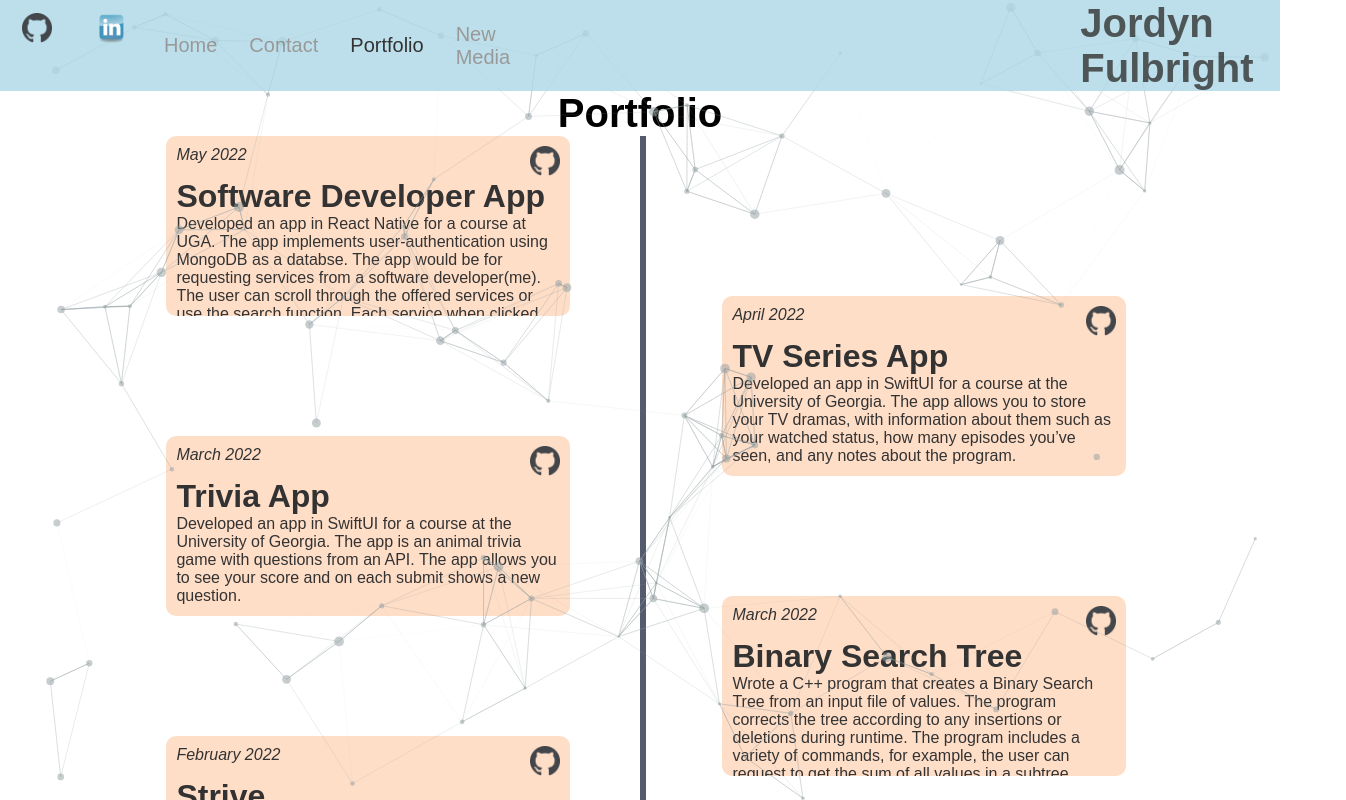
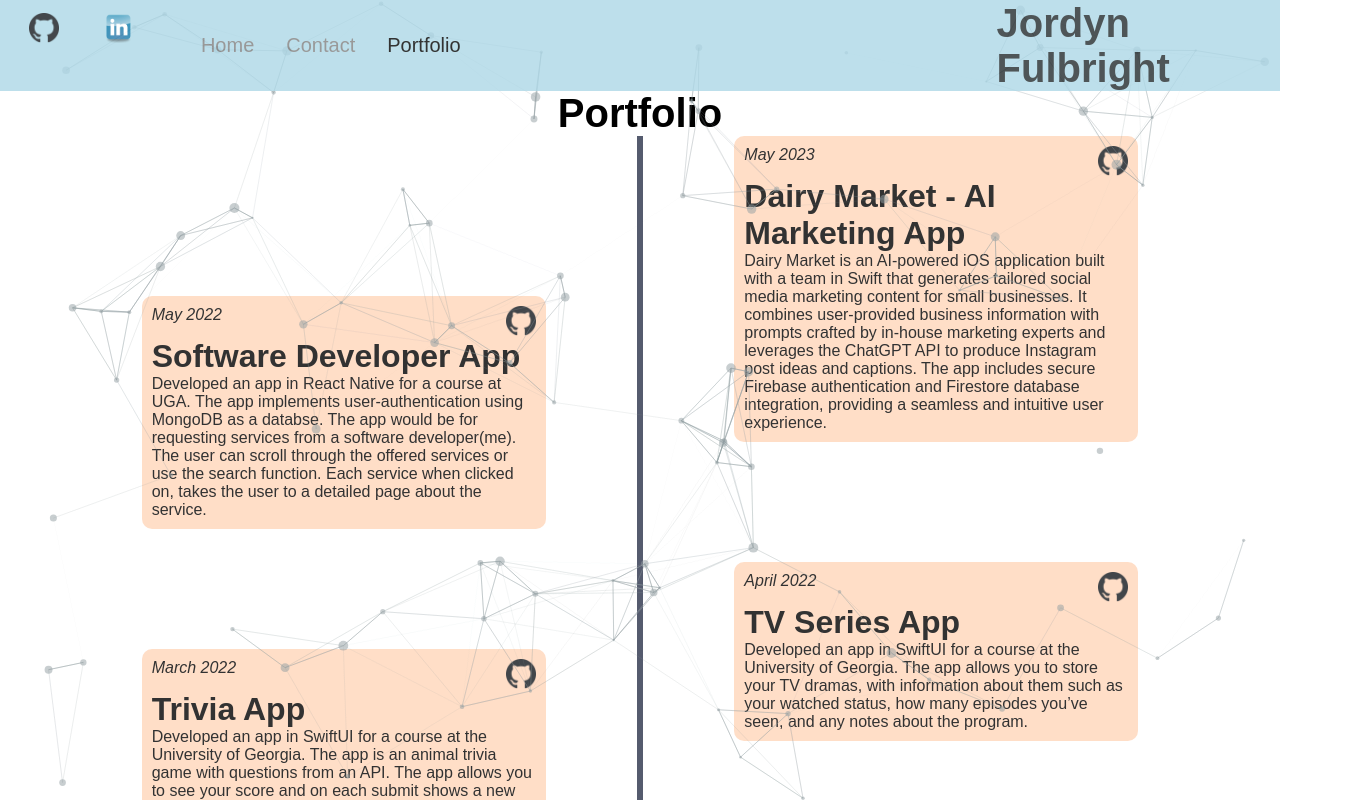
Before and after one commit to jordynful/jordynful.github.io, a React (Create React App) app: page /portfolio in a window 1280 px wide. Shown: the top 800 px of the page, 1346 px wide, since content can reach past the window. Built offline with nearby package versions, Linux system fonts and the light colour scheme; a web font is replaced by a local one.

Commit message:
changes to about me and some styling

```diff
--- a/src/components/NavBar/index.js
+++ b/src/components/NavBar/index.js
@@ -54,9 +54,6 @@ export default function Navbar() {
                   <NavLink class="Altlinks" to='/portfolio' activeStyle>
                     Portfolio
                   </NavLink>
-                  <NavLink class="Altlinks" to='/newmedia' activeStyle>
-                    New Media
-                  </NavLink>
                 </ul>
               </DropDownListContainer>
             )}
@@ -73,9 +70,6 @@ export default function Navbar() {
           <NavLink class="links" to='/portfolio' activeStyle>
             Portfolio
           </NavLink>
-          <NavLink class="links" to='/newmedia' activeStyle>
-            New Media
-          </NavLink>
           <h1 class="name"
           >Jordyn Fulbright</h1>
           {/* Second Nav */}
--- a/src/pages/Styles.css
+++ b/src/pages/Styles.css
@@ -126,43 +126,50 @@ float: left;
 .container {
 display: flex;
 justify-content: space-around;
+align-items: stretch;
 /* height:100vh;
 width:100vw; */
 
 
 }
 .chron {
-    width: 100vw;
-    height: 100%;
+    display: flex;
+    justify-content: center;
 
 }
 
 .vertLine {
 
-        border-left: 6px solid #555b6e;
-        height: 130vh;
-        position: relative;
-        left: 50%;
-        top: 0;
+      border-left: 6px solid #555b6e;
+    height: 100%; /* full height of parent container */
 
 }
 
 
 .leftPointer {
-    display: flex;
+    /* display: flex;
     flex-direction: column;
     position: relative;
-    left: 13vw;
-
+    left: 13vw; */
+  display:flex;
+    flex-direction: column;
+    position: relative;
+    left: 5vw;
+    top: 10em;
 
 }
 
 .rightPointer {
-    display:flex;
+    /* display:flex;
     flex-direction: column;
     position: relative;
     right: 12vw;
-    top: 10em;
+    top: 10em; */
+        display: flex;
+    flex-direction: column;
+    position: relative;
+    right: 5vw;
+
 
 
 
@@ -171,7 +178,7 @@ width:100vw; */
 .leftItem {
     padding: 10px;
     width: 30vw;
-    height:20vh;
+    /* height:20vh; */
     border-radius: 10px;
     background-color:#ffd6ba;
     opacity:0.8;
--- a/src/pages/index.js
+++ b/src/pages/index.js
@@ -25,12 +25,7 @@ const Home = () => {
 
         <div class="page">
           <h1>Who am I?</h1>
-          <p> I'm an aspiring full-stack developer based in Athens, GA, and am currently pursuing
-            my B.S in Computer Science at the University of Georgia. I'm a fourth year student
-            expecting to graduate in May 2023. I've completed a variety of relevant course work
-            in the computer science field and enjoy applying my experience in programming to
-            real world solutions. I love interacting with people and working in teams. Problem
-            solving is my specialty, but I love a good organization task.
+          <p> I’m a full-stack developer and technical project manager with a B.S. in Computer Science from the University of Georgia. I specialize in turning complex challenges into actionable solutions by bridging communication between engineers and business stakeholders. I thrive on organizing cross-functional teams, troubleshooting problems, and delivering results. I’m passionate about public speaking and honing leadership skills through avenues inside and outside of the office.
           </p>
           {/* <a href='./Fulbright_Resume_April.pdf' download>My Resume</a> */}
         </div>
--- a/src/pages/port.js
+++ b/src/pages/port.js
@@ -62,6 +62,20 @@ const Portfolio = () => {
                     <div class="vertLine"></div>
                 </div>
                 <div class="rightPointer">
+                       <div class="leftItem">
+                        <div class="github">
+                            <p class="head"><em>May 2023</em></p>
+                            <a href="https://github.com/aniyahnorman/ChatAi" activeStyle>
+                                <img src={require('../components/NavBar/githubAlt.png')} alt="GitHub logo" class="img" />
+                            </a>
+                        </div>
+                        <h1 class="portTitles">Dairy Market - AI Marketing App</h1>
+                        <div class = "mobileLinePort"></div>
+                        <p class="description">
+                         Dairy Market is an AI-powered iOS application built with a team in Swift that generates tailored social media marketing content for small businesses. It combines user-provided business information with prompts crafted by in-house marketing experts and leverages the ChatGPT API to produce Instagram post ideas and captions. The app includes secure Firebase authentication and Firestore database integration, providing a seamless and intuitive user experience.
+
+                        </p>
+                    </div>
                     <div class="leftItem">
                         <div class="github">
                             <p class="head"><em>April 2022</em></p>
```
